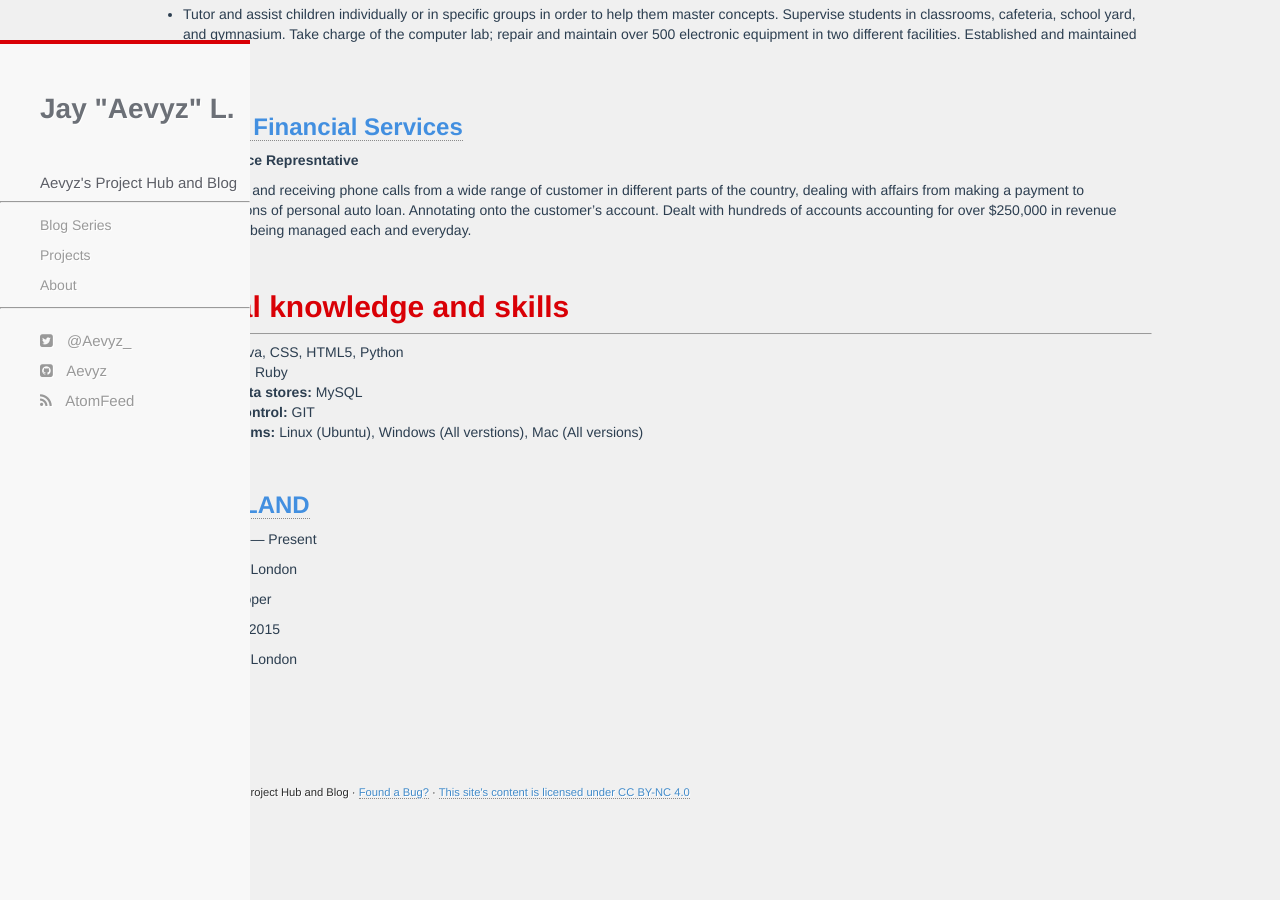
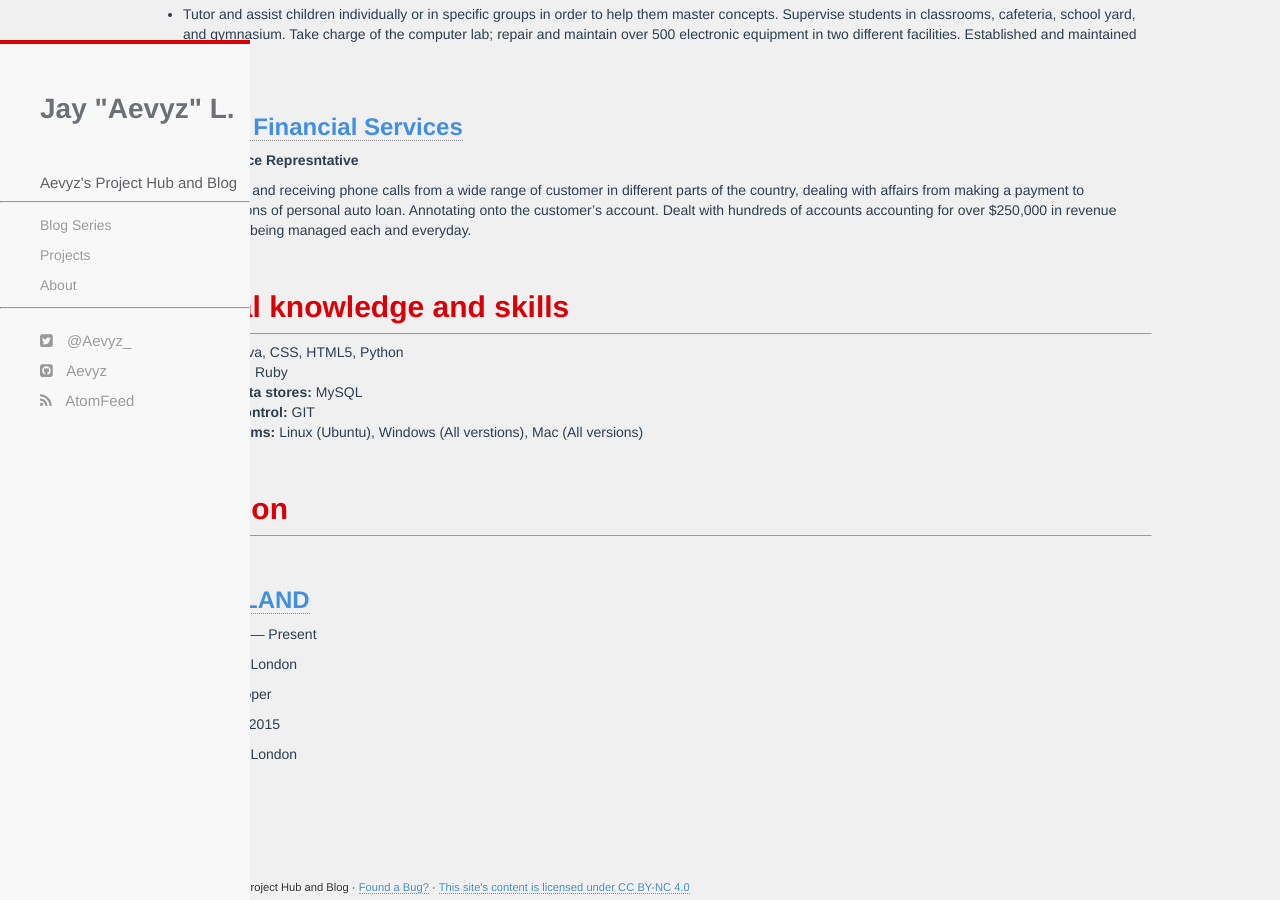
Before and after one commit to jguardado39/jguardado39.github.io, a Jekyll site: the page built from about.html, in a window 1280 px wide and 900 px high, scrolled down 772 px. Built offline with Jekyll 4.4.1, drawn with Linux system fonts in a browser that asks for light colours; before the commit the page ends 1577 px from its top, so only the background shows below that.

Commit message:
upd 041717

```diff
--- a/about.html
+++ b/about.html
@@ -117,6 +117,16 @@
       <br>
       <b>Operating Systems:</b> Linux (Ubuntu), Windows (All verstions), Mac (All versions)
     </p>
+  </div>
+
+  <!-- Educational Section -->
+
+  <div class="content content--exp">
+  <div class="content__tag-wrapper">
+    <h2 class="content__tag">Education</h2>
+    <hr>
+  </div>
+
   <div class="experience">
   <h3 class="experience__agency"><a href="http://neverbland.com">NEVERBLAND</a></h3>
   <p class="experience__time">September 2015 — Present</p>
```
